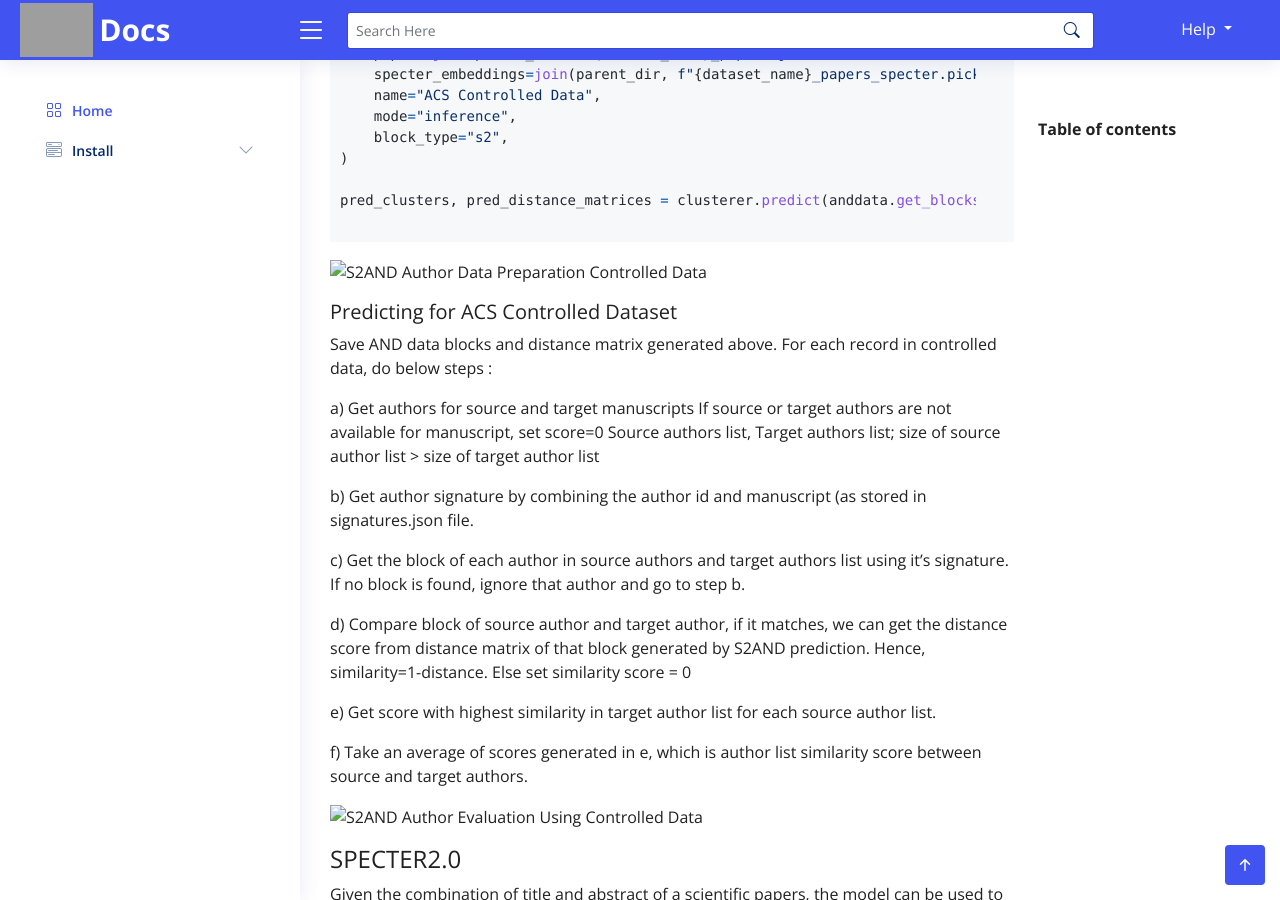
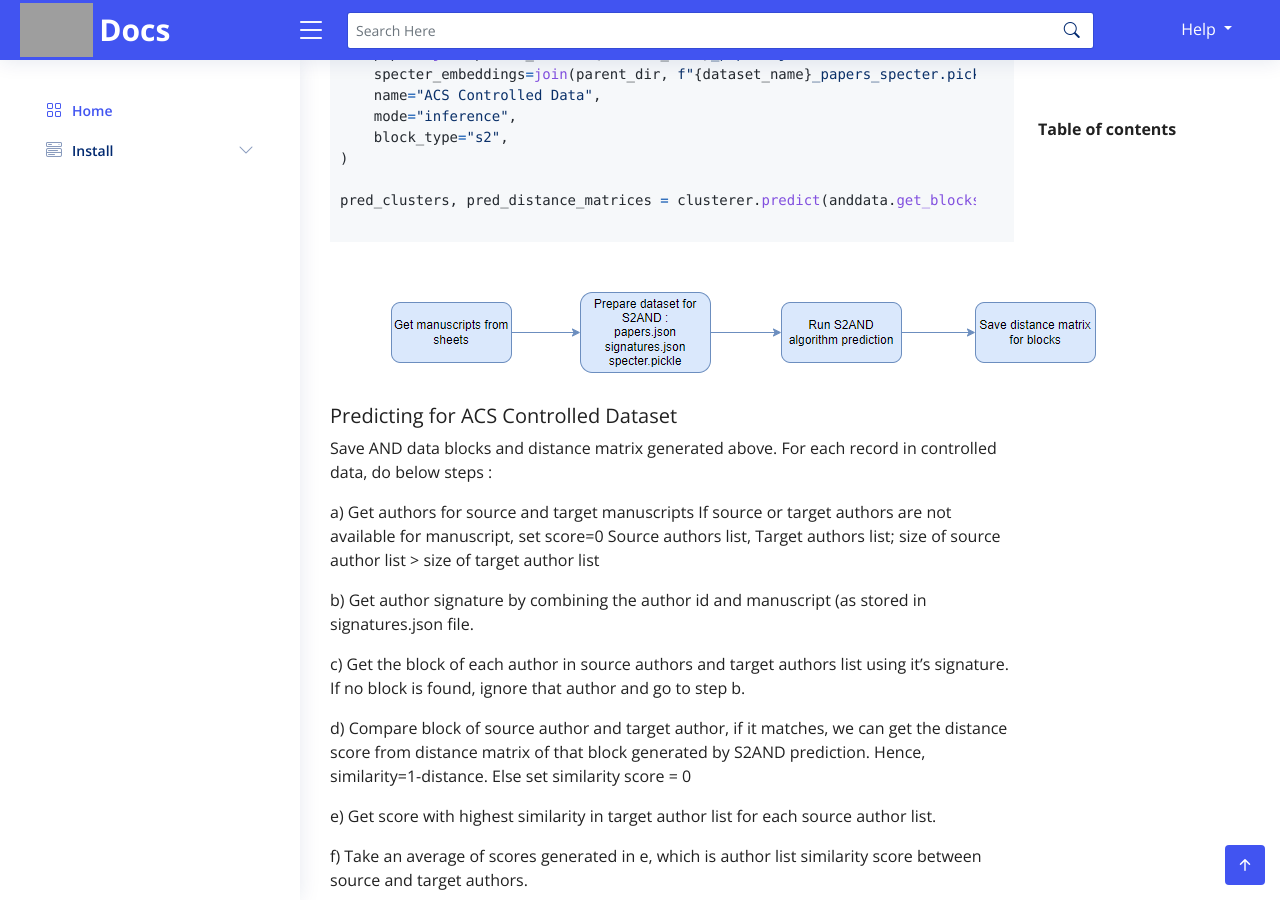
Before and after one commit to C52866/gh-pages, a Jekyll site: the page built from products/author_similarity/author_similarity_evaluation.md, in a window 1280 px wide and 900 px high, scrolled down 3310 px. Built offline with Jekyll 4.4.1, drawn with Linux system fonts in a browser that asks for light colours; grey boxes are pictures that could not be loaded.

Commit message:
Published By Ram Kumar

````diff
--- a/products/author_similarity/author_similarity_evaluation.md
+++ b/products/author_similarity/author_similarity_evaluation.md
@@ -153,7 +153,7 @@ pred_clusters, pred_distance_matrices = clusterer.predict(anddata.get_blocks(),
 
 ```
 
-![S2AND Author Data Preparation Controlled Data](../doc/Data_Preparation_S2AND.png)
+![S2AND Author Data Preparation Controlled Data](/gh-pages/assets/doc/Data_Preparation_S2AND.png)
 
 ##### Predicting for ACS Controlled Dataset
 
@@ -174,7 +174,7 @@ e) Get score with highest similarity in target author list for each source autho
 
 f) Take an average of scores generated in e, which is author list similarity score between source and target authors.
 
-![S2AND Author Evaluation Using Controlled Data](../doc/author_eval_S2AND.png)
+![S2AND Author Evaluation Using Controlled Data](/gh-pages/assets/doc/author_eval_S2AND.png)
 
 ### SPECTER2.0
 
@@ -204,7 +204,7 @@ specter2_model.encode(['We introduce a new language representation model called
 Reference file : prepare_dataset_specter2.py
 Output : {author_id:embedding}
 
-![SPECTER2 Author Evaluation Using Controlled Data](../doc/Data_Preparation_SPECTER2.png)
+![SPECTER2 Author Evaluation Using Controlled Data](/gh-pages/assets/doc/Data_Preparation_SPECTER2.png)
 
 #### Inferencing
 
@@ -228,7 +228,7 @@ f) Get the maximum matched score author for each of source author
 
 g) Take average of max matched scores for all source authors. This is the final similarity score between author lists.
 
-![SPECTER2 Author Evaluation Using Controlled Data](../doc/author_eval-SPECTER2.png)
+![SPECTER2 Author Evaluation Using Controlled Data](/gh-pages/assets/doc/author_eval-SPECTER2.png)
 
 ### Evaluation Using Highwire Controlled Dataset
 
@@ -258,7 +258,7 @@ We have decided to adopt a threshold value of 0.59 as our midpoint. This choice
 
 ## Future R&D
 
-![Future R&D](../doc/author_embedding_future.png)
+![Future R&D](/gh-pages/assets/doc/author_embedding_future.png)
 
 ## References
 
````
Also changed, not shown: assets/doc/Data_Preparation_S2AND.png (added), assets/doc/Data_Preparation_SPECTER2.png (added), assets/doc/author_embedding_future.png (added), assets/doc/author_eval-SPECTER2.png (added), assets/doc/author_eval_S2AND.png (added).
